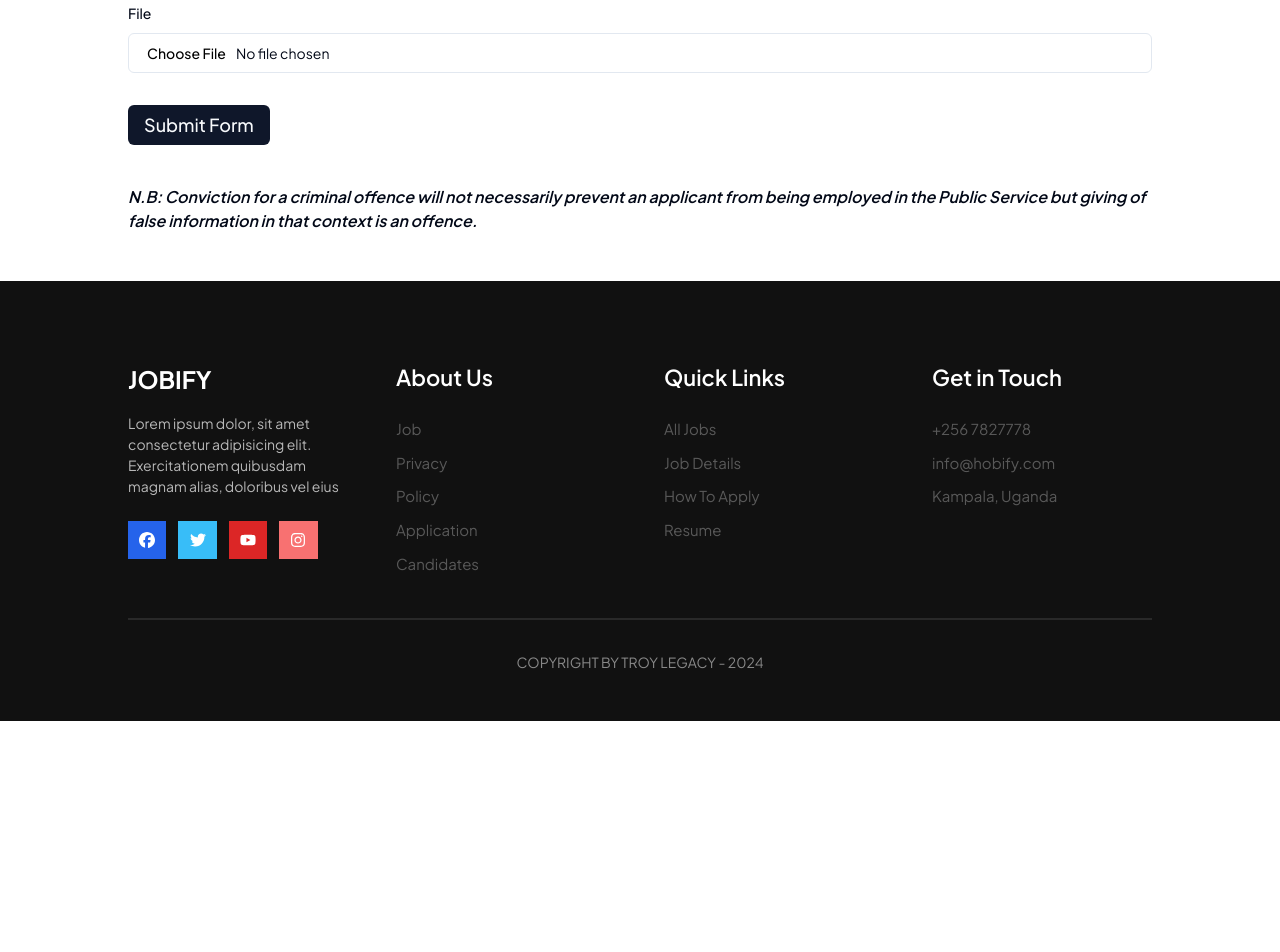
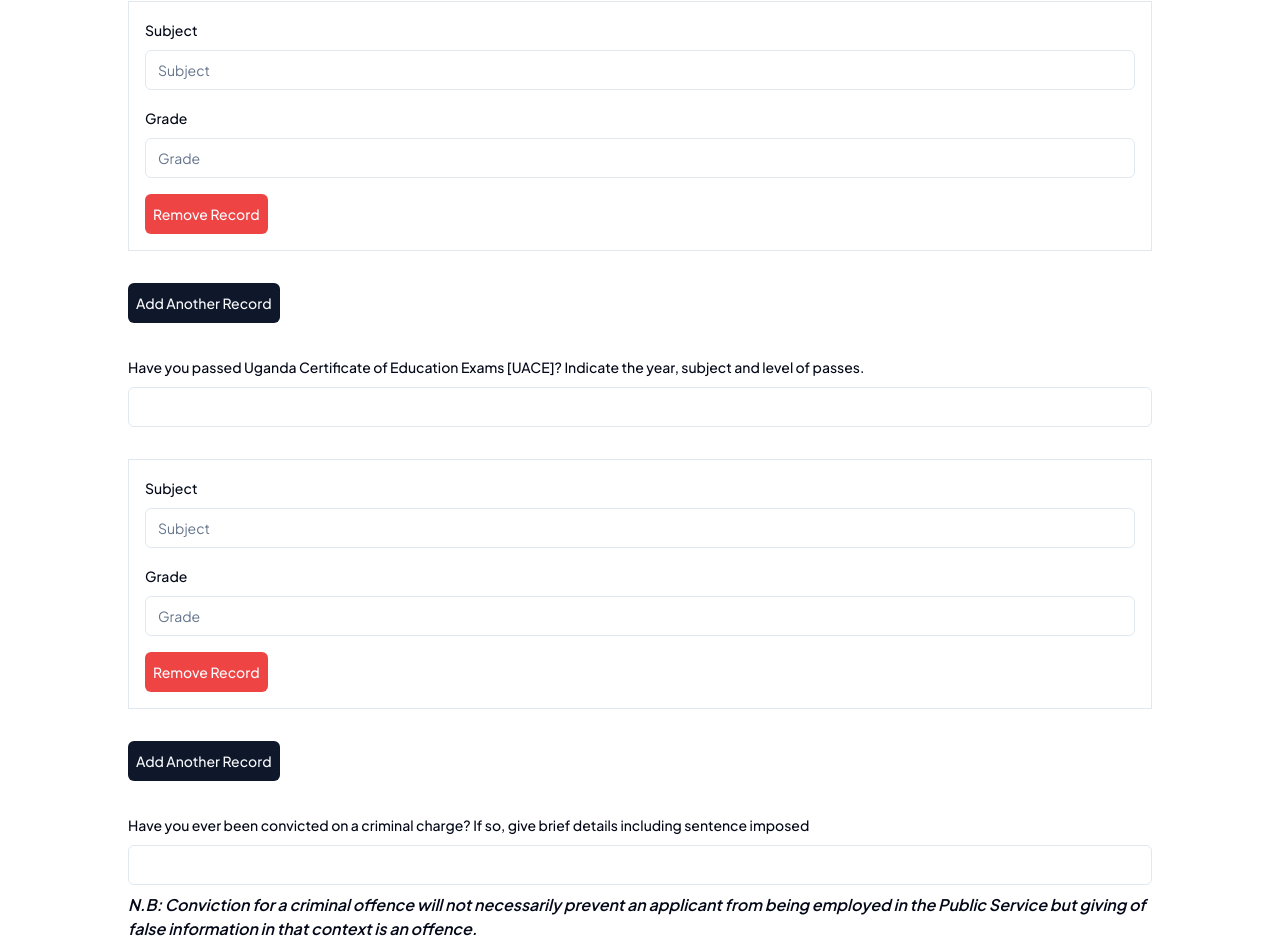
Before and after one commit to TroyMoses/job-portal, a Next.js app: page /jobs/application/1 in a window 1280 px wide. Shown: the part 3279-4231 px from the top of the page. Before the commit the page ends 4000 px from the top, so only its background shows below. Built offline with nearby package versions, Linux system fonts and the light colour scheme; no server answers.

Commit message:
uace in form

```diff
--- a/src/app/jobs/application/[id]/page.tsx
+++ b/src/app/jobs/application/[id]/page.tsx
@@ -72,6 +72,21 @@ const formSchema = z.object({
     })
   ),
   uceyear: z.string().min(1).max(100),
+  ucerecord: z.array(
+    z.object({
+      subject: z.string().min(1, "Subject name is required"),
+      grade: z.string().min(1, "Grade is required"),
+    })
+  ),
+  uaceyear: z.string().min(1).max(100),
+  uacerecord: z.array(
+    z.object({
+      subject: z.string().min(1, "Subject name is required"),
+      grade: z.string().min(1, "Grade is required"),
+    })
+  ),
+  conviction: z.string().min(1).max(300),
+  available: z.string().min(1).max(500),
 });
 
 const JobApplication = ({ params }: { params: { id: string } }) => {
@@ -106,6 +121,11 @@ const JobApplication = ({ params }: { params: { id: string } }) => {
       schools: [{ year: "", schoolName: "", award: "" }],
       employmentrecord: [{ year: "", position: "", employer: "" }],
       uceyear: "",
+      ucerecord: [{ subject: "", grade: "" }],
+      uaceyear: "",
+      uacerecord: [{ subject: "", grade: "" }],
+      conviction: "",
+      available: "",
     },
   });
 
@@ -127,6 +147,26 @@ const JobApplication = ({ params }: { params: { id: string } }) => {
   } = useFieldArray({
     control: form.control,
     name: "employmentrecord",
+  });
+
+  // Manage the "ucerecord" array
+  const {
+    fields: uceFields,
+    append: appendUceRecord,
+    remove: removeUceRecord,
+  } = useFieldArray({
+    control: form.control,
+    name: "ucerecord",
+  });
+
+  // Manage the "uacerecord" array
+  const {
+    fields: uaceFields,
+    append: appendUaceRecord,
+    remove: removeUaceRecord,
+  } = useFieldArray({
+    control: form.control,
+    name: "uacerecord",
   });
 
   const fileRef = form.register("file");
@@ -184,6 +224,11 @@ const JobApplication = ({ params }: { params: { id: string } }) => {
         schools: values.schools,
         employmentrecord: values.employmentrecord,
         uceyear: values.uceyear,
+        ucerecord: values.ucerecord,
+        uaceyear: values.uaceyear,
+        uacerecord: values.uacerecord,
+        conviction: values.conviction,
+        available: values.available,
       });
 
       form.reset();
@@ -659,7 +704,7 @@ const JobApplication = ({ params }: { params: { id: string } }) => {
                   Add Another School
                 </Button>
 
-                {schoolFields.map((field, index) => (
+                {employmentFields.map((field, index) => (
                   <div key={field.id} className="space-y-4 border p-4">
                     <h2>Employment Record:</h2>
                     <FormField
@@ -746,6 +791,164 @@ const JobApplication = ({ params }: { params: { id: string } }) => {
                   )}
                 />
 
+                {uceFields.map((field, index) => (
+                  <div key={field.id} className="space-y-4 border p-4">
+                    <FormField
+                      control={form.control}
+                      name={`ucerecord.${index}.subject`}
+                      render={({ field }) => (
+                        <FormItem>
+                          <FormLabel>Subject</FormLabel>
+                          <FormControl>
+                            <Input {...field} placeholder="Subject" />
+                          </FormControl>
+                          <FormMessage />
+                        </FormItem>
+                      )}
+                    />
+                    <FormField
+                      control={form.control}
+                      name={`ucerecord.${index}.grade`}
+                      render={({ field }) => (
+                        <FormItem>
+                          <FormLabel>Grade</FormLabel>
+                          <FormControl>
+                            <Input {...field} placeholder="Grade" />
+                          </FormControl>
+                          <FormMessage />
+                        </FormItem>
+                      )}
+                    />
+
+                    {/* Remove record entry button */}
+                    <Button
+                      type="button"
+                      variant="destructive"
+                      onClick={() => removeUceRecord(index)}
+                      className="text-sm px-2 py-1"
+                    >
+                      Remove Record
+                    </Button>
+                  </div>
+                ))}
+
+                {/* Button to add another record */}
+                <Button
+                  type="button"
+                  onClick={() => appendUceRecord({ subject: "", grade: "" })}
+                  className="text-sm px-2 py-1"
+                >
+                  Add Another Record
+                </Button>
+
+                <FormField
+                  control={form.control}
+                  name="uaceyear"
+                  render={({ field }) => (
+                    <FormItem>
+                      <FormLabel>
+                        Have you passed Uganda Certificate of Education Exams{" "}
+                        {"["}UACE{"]"}? Indicate the year, subject and level of
+                        passes.
+                      </FormLabel>
+                      <FormControl>
+                        <Input {...field} />
+                      </FormControl>
+                      <FormMessage />
+                    </FormItem>
+                  )}
+                />
+
+                {uaceFields.map((field, index) => (
+                  <div key={field.id} className="space-y-4 border p-4">
+                    <FormField
+                      control={form.control}
+                      name={`uacerecord.${index}.subject`}
+                      render={({ field }) => (
+                        <FormItem>
+                          <FormLabel>Subject</FormLabel>
+                          <FormControl>
+                            <Input {...field} placeholder="Subject" />
+                          </FormControl>
+                          <FormMessage />
+                        </FormItem>
+                      )}
+                    />
+                    <FormField
+                      control={form.control}
+                      name={`uacerecord.${index}.grade`}
+                      render={({ field }) => (
+                        <FormItem>
+                          <FormLabel>Grade</FormLabel>
+                          <FormControl>
+                            <Input {...field} placeholder="Grade" />
+                          </FormControl>
+                          <FormMessage />
+                        </FormItem>
+                      )}
+                    />
+
+                    {/* Remove record entry button */}
+                    <Button
+                      type="button"
+                      variant="destructive"
+                      onClick={() => removeUaceRecord(index)}
+                      className="text-sm px-2 py-1"
+                    >
+                      Remove Record
+                    </Button>
+                  </div>
+                ))}
+
+                {/* Button to add another record */}
+                <Button
+                  type="button"
+                  onClick={() => appendUaceRecord({ subject: "", grade: "" })}
+                  className="text-sm px-2 py-1"
+                >
+                  Add Another Record
+                </Button>
+
+                <FormField
+                  control={form.control}
+                  name="conviction"
+                  render={({ field }) => (
+                    <FormItem>
+                      <FormLabel>
+                        Have you ever been convicted on a criminal charge? If
+                        so, give brief details including sentence imposed
+                      </FormLabel>
+                      <FormControl>
+                        <Input {...field} />
+                      </FormControl>
+                      <FormMessage />
+                      <p className="font-semibold italic mt-3">
+                        N.B: Conviction for a criminal offence will not
+                        necessarily prevent an applicant from being employed in
+                        the Public Service but giving of false information in
+                        that context is an offence.{" "}
+                      </p>
+                    </FormItem>
+                  )}
+                />
+
+                <FormField
+                  control={form.control}
+                  name="available"
+                  render={({ field }) => (
+                    <FormItem>
+                      <FormLabel>
+                        How soon would you be available for appointment if
+                        selected? State the minimum salary expectation
+                      </FormLabel>
+                      <FormControl>
+                        <Input {...field} />
+                      </FormControl>
+                      <FormMessage />
+                    </FormItem>
+                  )}
+                />
+
                 <FormField
                   control={form.control}
                   name="file"
```
Also changed, not shown: convex/files.ts (+16 -1 lines), convex/schema.ts (+17 -0 lines).
